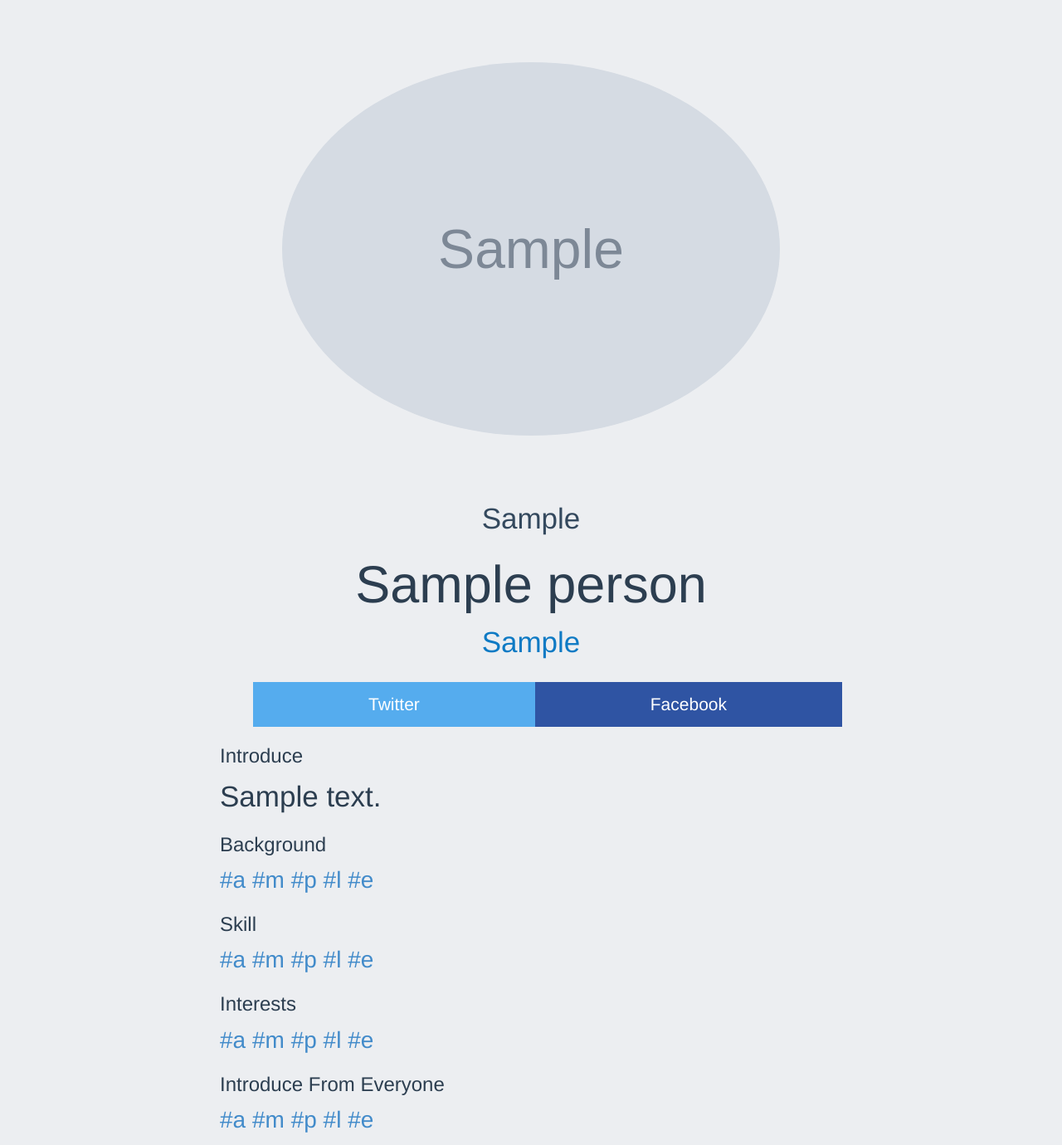
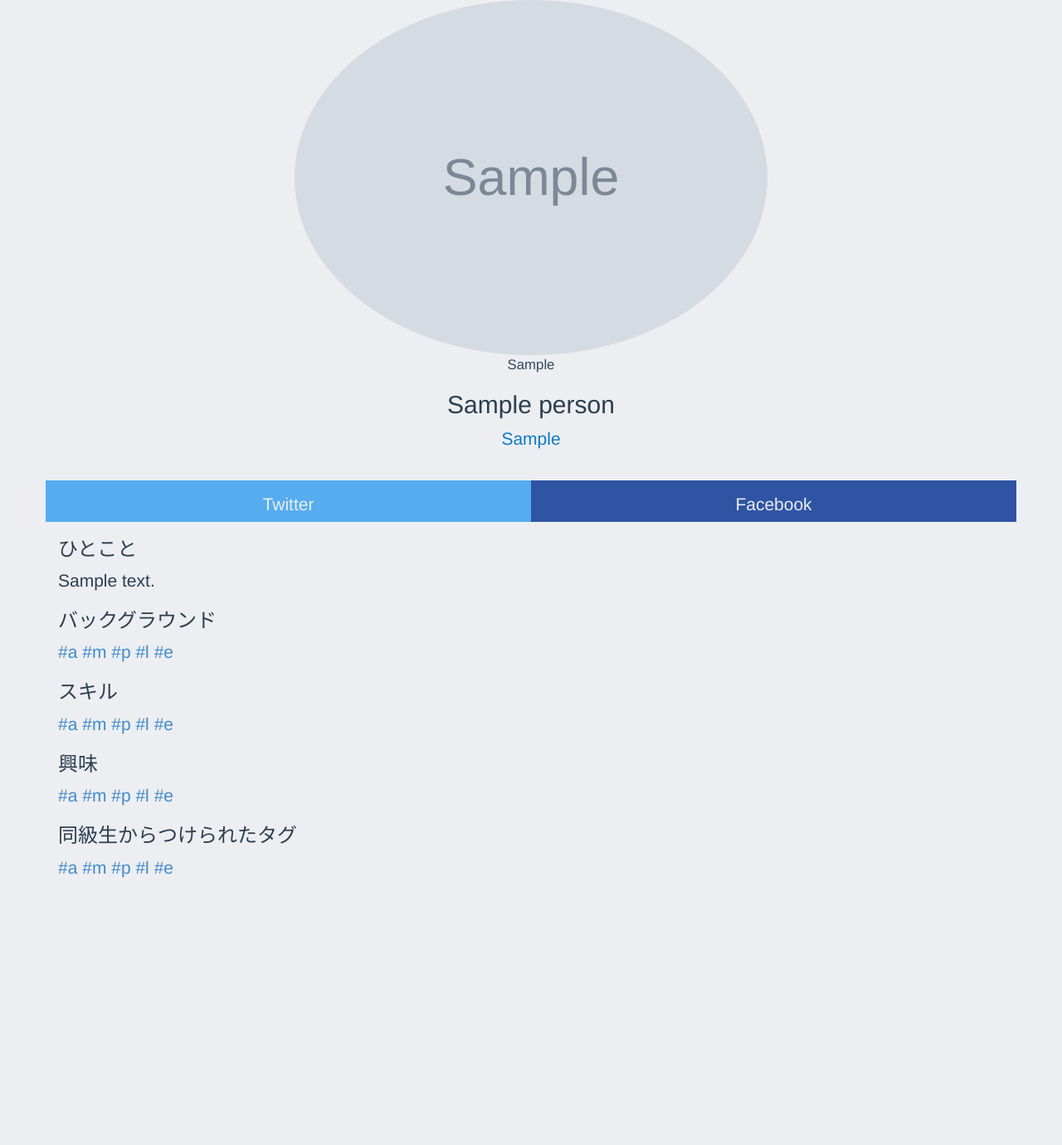
Before and after one commit to lorenzhart/KISS, a Django app: page / in a window 1280 px wide. Shown: the whole page at 83% size. After the commit the page ends 1058 px from the top, so only its background shows below. Run offline with Django 3.2, Linux system fonts and the light colour scheme; tables that the repository leaves empty hold one stand-in row (values such as "Sample post"); grey boxes marked "Sample" are stand-in pictures; parts of the project's set-up code (start-up, migrations or seed data) failed here and were passed over; some libraries are stand-ins or nearby versions.

Commit message:
最低限見せられる程度にデザイン直し

```diff
--- a/intro/introapp/static/css/base.css
+++ b/intro/introapp/static/css/base.css
@@ -1,40 +1,49 @@
 body {
-background-color: #ECEEF1;/**/
-color:#2C3E50;
-}
-.container{
+  background-color: #ECEEF1;/**/
+  color:#2C3E50;
 
 }
 
-img {
-margin:10%;
-width:80%;
-height:80%;
+.person{
+  margin-bottom: 5%;
 }
 
-p {
-  font-size: 250%
+img {
+  margin:10%;
+  width: 50%;
+  height:50%;
+  margin: 0 auto;
 }
 
-h2.name{
-  font-size: 450%;
+p.introduce {
+  font-size: 150%;
+}
+
+p.hash{
+color: #0E7AC4; /*FBA848;*/
+font-size: 150%;
+}
+
+#names{
+  margin-bottom: 3%;
 
 }
 
 .roman{
-  font-size: 250%;
   color:#34495E;
+  font-size:120%;
 }
 
 .project{
-  font-size: 250%;
   color:#0E7AC4;
+  font-size: 150%;
 }
 
+/* social button */
+
 .social{
-  margin: 3% 0;
+  margin-bottom: 3%;
 }
-
 
 .button {
   display: inline-block;
@@ -45,6 +54,7 @@ h2.name{
   line-height: 54px;
   outline: none;
   font-size: 150%;
+  color: #ECEEF1;
 }
 
 .button::before,
@@ -65,12 +75,15 @@ h2.name{
   transition: all .3s;
 }
 
-.twitter {
+
+.twitter{
+  height: 50px;
   background-color: #55ACEE;
   border: 2px solid #55ACEE;
-  color: #fff;
+  color: #ECEEF1;
   line-height: 50px;
 }
+
 .twitter:hover {
   background-color: #fff;
   border-color: #55ACEE;
@@ -78,9 +91,11 @@ h2.name{
 }
 
 .facebook {
+  height: 50px;
+
   background-color: #2f54a3;
   border: 2px solid #2f54a3;
-  color: #fff;
+  color: #ECEEF1;
   line-height: 50px;
 }
 .facebook:hover {
@@ -88,20 +103,3 @@ h2.name{
   border-color: #2f54a3;
   color: #2f54a3;
 }
-
-p.hash{
-font-size: 200%;
-color: #0E7AC4; /*FBA848;*/
-}
-
-ul {
-display: -webkit-box;
-display: -moz-box;
-width: 100%;
-list-style:none;
-}
-
-li {
--webkit-box-flex: 1;
--moz-box-flex: 1;
-}
--- a/intro/templates/index.html
+++ b/intro/templates/index.html
@@ -5,7 +5,7 @@
   <meta charset="utf-8">
   <meta http-equiv="X-UA-Compatible" content="IE=edge">
   <meta name="viewport" content="width=device-width, initial-scale=1">
-  <title>KISS! | KMD×Introduction×Stundents×Site</title>
+  <title>handsha9| KMD生紹介サイト</title>
 
   <!-- Bootstrap -->
   <link href="{{STATIC_URL}}css/bootstrap.min.css" rel="stylesheet">
@@ -17,47 +17,51 @@
     <script src="https://oss.maxcdn.com/libs/html5shiv/3.7.0/html5shiv.js"></script>
     <script src="https://oss.maxcdn.com/libs/respond.js/1.4.2/respond.min.js"></script>
   <![endif]-->
-<script>
-
-</script>
 </head>
 <body>
 <div class="container">
   {% for post in Posts %}
+    <div class="person">
       <div class="row">
-    <div class="col-xs-2">
-    </div>
-    <div class="person">
-      <div class="col-xs-8">
+        <div class="col-xs-12">
           <img class="icon img-circle img-responsive" src="{{STATIC_URL}}img/{{ post.img }}" alt="Responsive image" />
-        <div class="text-center">
+          <div id="names" class="text-center">
             <span class="roman">{{ post.roman }}</span>
             <h2 class="name">{{ post.name }}</h2>
             <a href="/search/project/{{ post.project }}/" class="project">{{ post.project }}</a>
           </div>
-        <ul class="social">
-          <li>
-            <a class="button twitter" href="http://twitter.com/{{ post.twitter }}">Twitter</a>
-          </li>
-          <li>
-            <a class="button facebook" href="{{ post.facebook }}">Facebook</a>
-          </li>
-        </ul>
-        <h3>Introduce</h3>
+        </div>
+      </div>
+      <div class="row">
+        <div class="social">
+          <div class="col-xs-6 twitter">
+            <a class="button" href="http://twitter.com/{{ post.twitter }}">Twitter</a>
+          </div>
+          <div class="col-xs-6 facebook">
+            <a class="button" href="{{ post.facebook }}">Facebook</a>
+          </div>
+        </div>
+      </div>
+      <div class="row">
+        <div class="col-xs-12">
+          <h3>ひとこと</h3>
             <p class="introduce">{{ post.comment }}</p>
-        <h3>Background</h3>
-        <p class="hash">{%for b in post.background %}
+          <h3>バックグラウンド</h3>
+            <p class="hash">
+              {%for b in post.background %}
                 {% if not forloop.first %}
                   <a href="/search/background/{{ b }}/">#{{ b }}</a>
                 {% endif %}
-        {% endfor %}</p>
-        <h3>Skill</h3>
-        <p class="hash">{% for s in post.skill %}
+              {% endfor %}
+            </p>
+          <h3>スキル</h3>
+          <p class="hash">
+            {% for s in post.skill %}
               {% if not forloop.first %}
                 <a href="/search/skill/{{ s }}/">#{{ s }}</a>
               {% endif %}
             {% endfor %}
-        <h3>Interests</h3>
+          <h3>興味</h3>
           <p class="hash">
             {% for i in post.interest %}
               {% if not forloop.first %}
@@ -65,16 +69,15 @@
               {% endif %}
             {% endfor %}
           </p>
-        <h3>Introduce From Everyone </h3>
-        <p class="hash">{% for intro in post.introduce %}
+          <h3>同級生からつけられたタグ</h3>
+          <p class="hash">
+            {% for intro in post.introduce %}
               {% if not forloop.first %}
                 <a href="/search/introduce/{{ intro }}/">#{{ intro }}</a>
               {% endif %}
             {% endfor %}
           </p>
         </div>
-    </div>
-    <div class="col-xs-2">
       </div>
     </div>
   {% endfor %}
```
Also changed, not shown: intro/introapp/static/img/takeakikanaya.jpg (added). Lines whose indentation alone changed are shown as unchanged.
